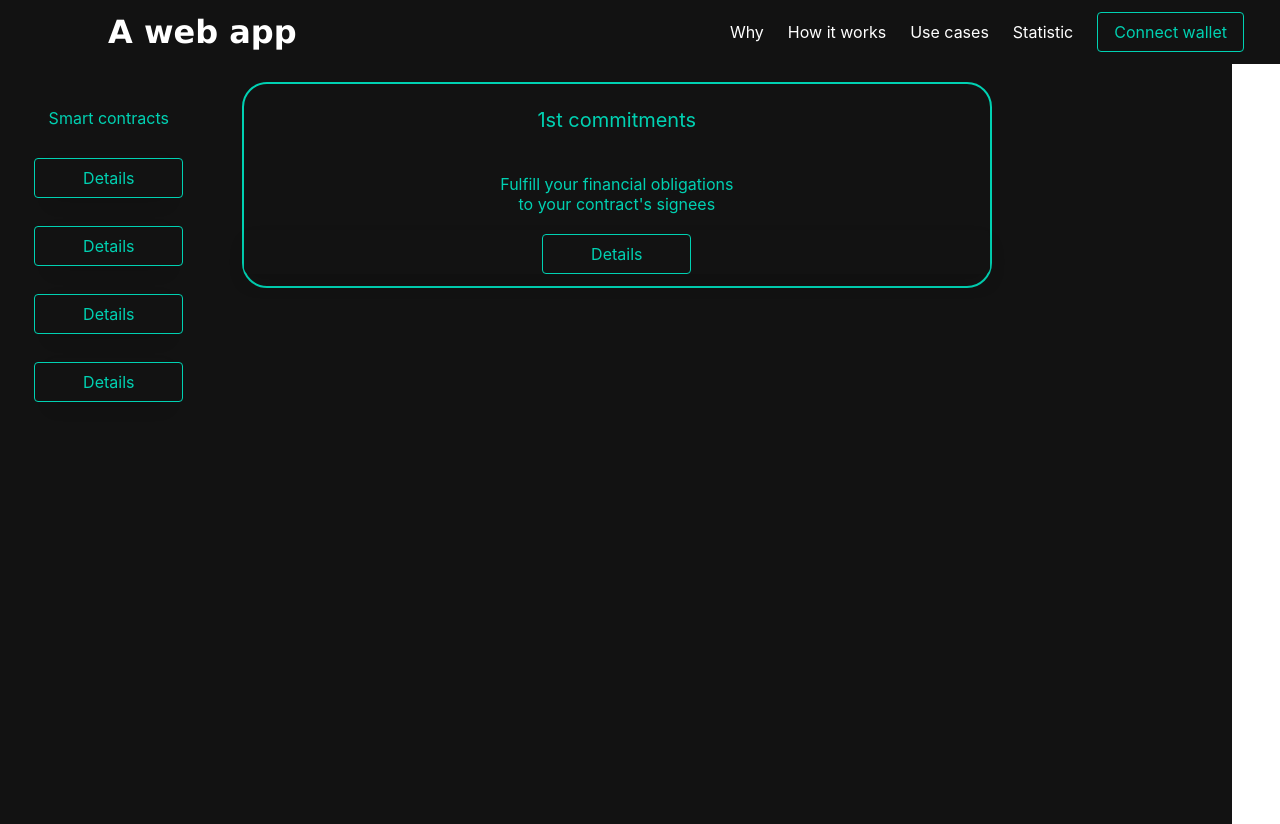
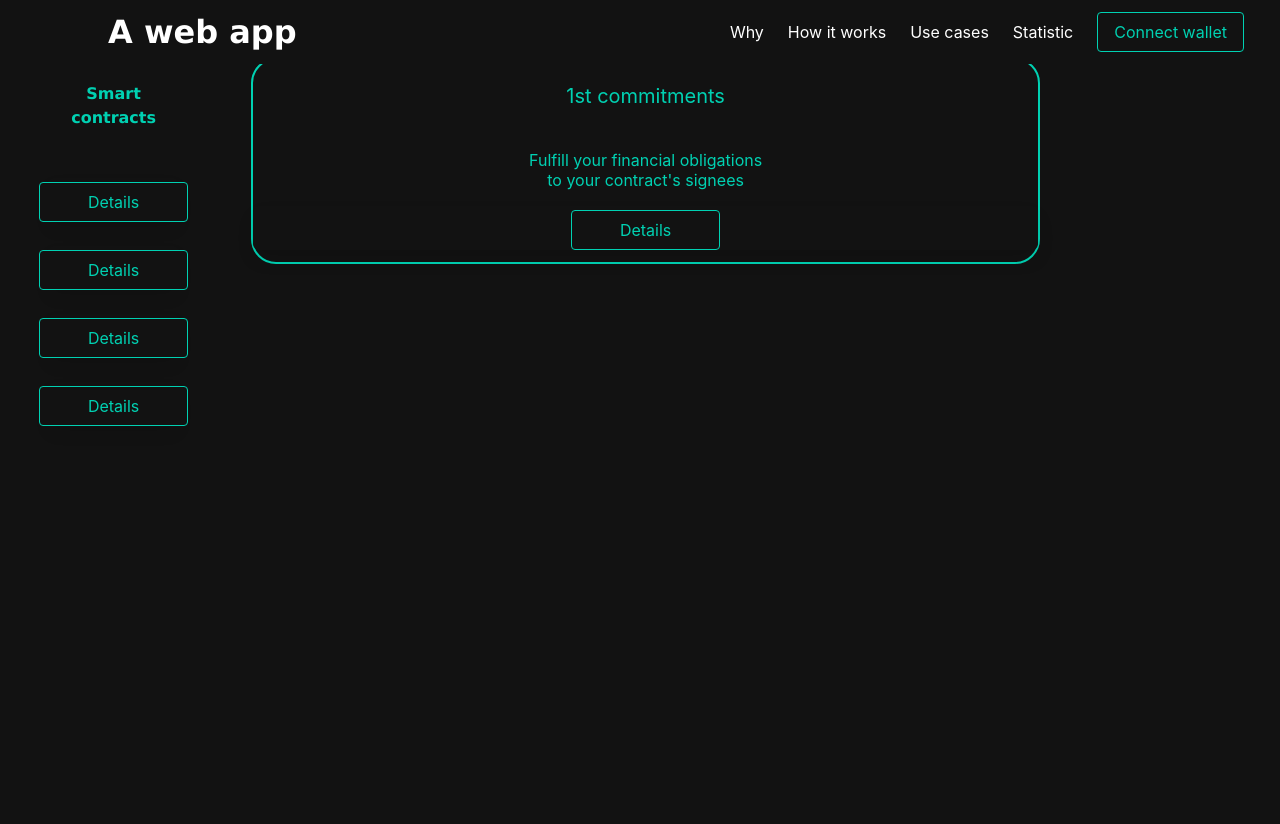
Before and after one commit to farinavito/Web3-Website, a Next.js app: page /application in a window 1280 px wide. Built offline with nearby package versions, Linux system fonts and the light colour scheme.

Commit message:
small adjustment to the position of buttons

```diff
--- a/pages/application.js
+++ b/pages/application.js
@@ -101,13 +101,13 @@ const App = () => {
                 </div>
             </section>
 
-            <section className="hero has-background-black-bis is-fullheight mr-6 pr-6">
+            <section className="hero has-background-black-bis is-fullheight pr-6">
                 <div className="hero-body py-0 pr-6 mr-6">
                   <div className="container has-text-centered pr-6">
                     <div className="columns  pr-6">
                       <div className="column py-0 is-one-fifth ">
                         <p className=" has-background-black-bis pt-5 pb-3 mb-5 pr-6 has-text-primary">
-                          Smart contracts<br></br><br></br>
+                          <h2>Smart contracts</h2><br></br><br></br>
                           <p className="box has-background-black-bis pt-4 pb-3">
                             <div className='columns is-centered'>
                               <Link href="/application#first">
--- a/styles/application.module.css
+++ b/styles/application.module.css
@@ -1,6 +1,12 @@
 .main h1{
     font-family: Verdana, Geneva, Tahoma, sans-serif;
     font-size: 2em;
+    font-weight: bold;
+}
+
+.main h2{
+    font-family: Verdana, Geneva, Tahoma, sans-serif;
+    font-size: 1em;
     font-weight: bold;
 }
 
```
